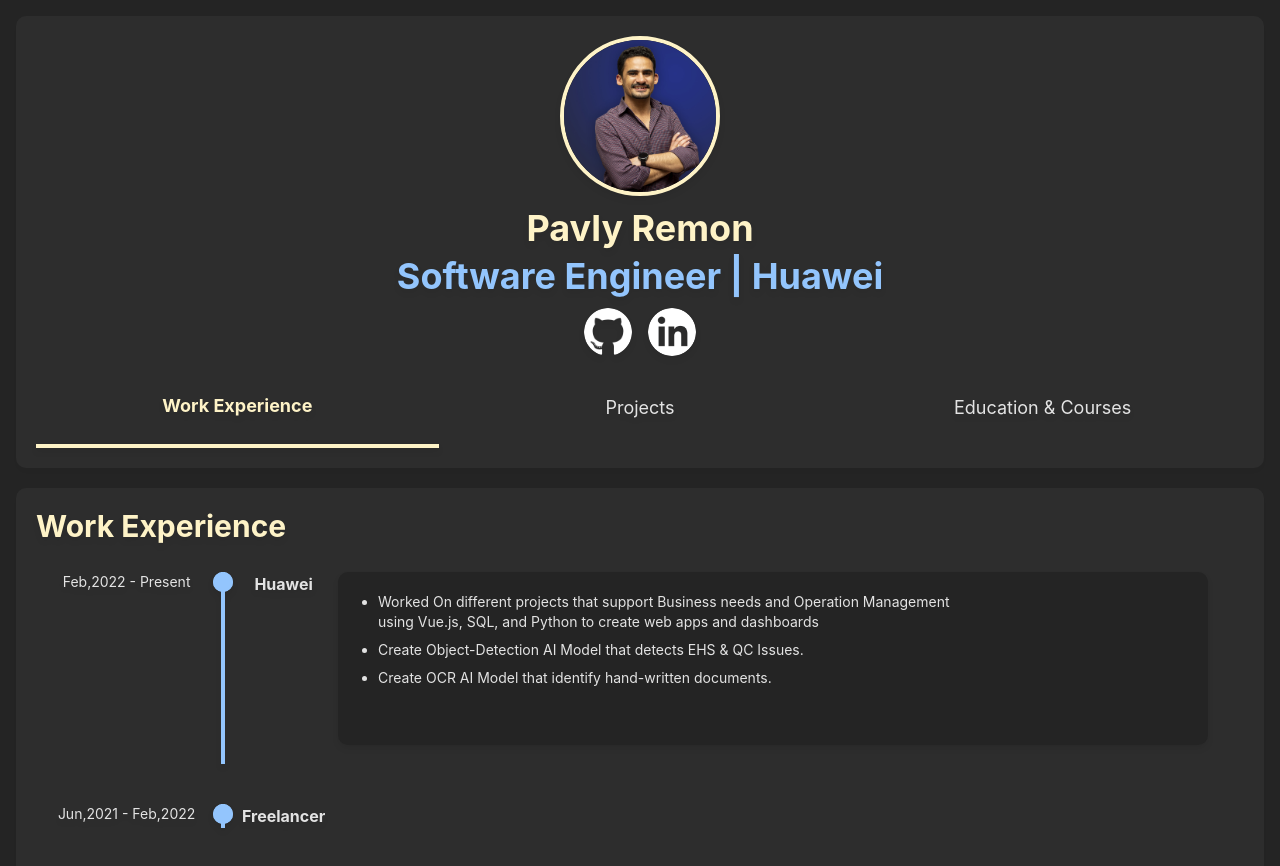
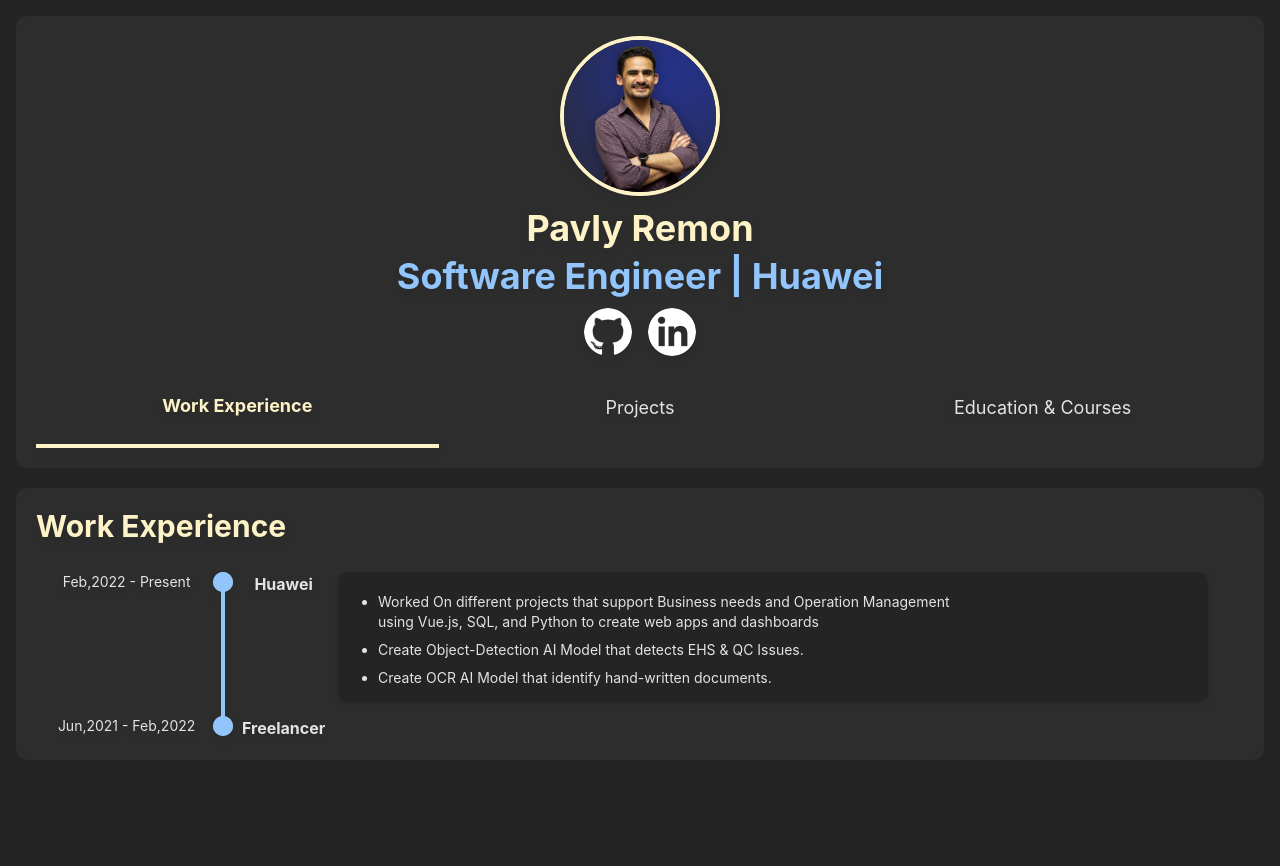
Before and after one commit to pavly-remon/pi-code-website, a Vue app: page / in a window 1280 px wide. Shown: the top 866 px of the page. After the commit the page ends 800 px from the top, so only its background shows below. Built offline with nearby package versions, Linux system fonts and the light colour scheme.

Commit message:
Update TimeLine.vue

```diff
--- a/src/components/TimeLine.vue
+++ b/src/components/TimeLine.vue
@@ -1,8 +1,8 @@
 <template>
   <div class="timeline">
     <div class="mt-2 relative">
-      <Step class="mb-10" v-for="(step, index) in steps" :step-date="step.stepDate" :step-title="step.stepTitle"
-            :step-description="step.description" :line-length="index === 0 ? 'h-52 sm:h-44 md:h-40 xl:h-48':''"/>
+      <Step v-for="(step, index) in steps" :step-date="step.stepDate" :step-title="step.stepTitle"
+            :step-description="step.description" :line-length="index !== steps.length - 1 ? 'h-full':'h-0'"/>
     </div>
   </div>
 
```
